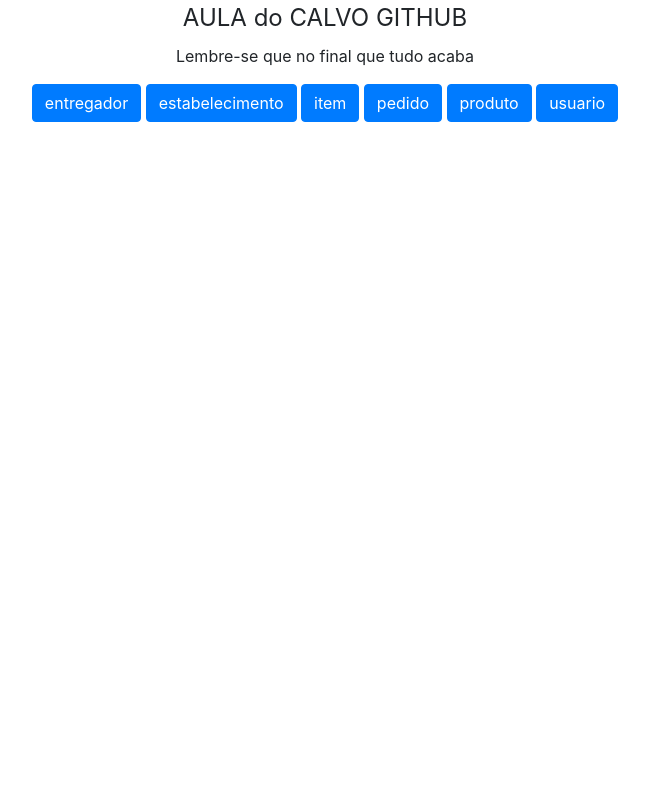
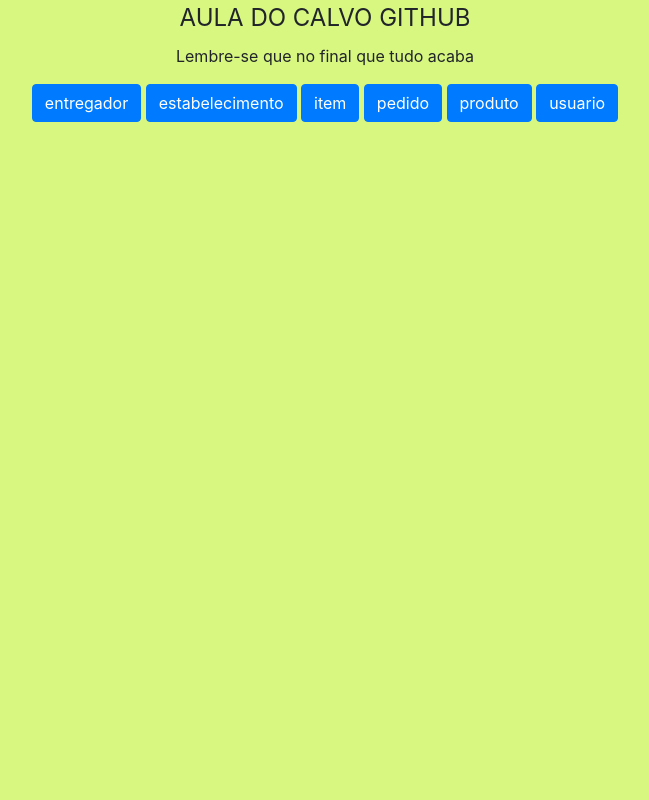
Before and after one commit to felipeosmar/senai-manutencao, a PHP site: page / in a window 1280 px wide. Shown: the whole page, without its empty margins (315-964 px from the left). Run offline with PHP 8.4, Linux system fonts and the light colour scheme.

Commit message:
cor de fundo

```diff
--- a/errorPage/ Renderer.php
+++ b/errorPage/ Renderer.php
@@ -15,6 +15,6 @@ class Renderer
 
         extract($data, EXTR_OVERWRITE);
 
-        include $viewFile;
+        include $viewFile;qwasd
     }
 }
--- a/index.php
+++ b/index.php
@@ -11,12 +11,16 @@
         table tr td:last-child a{
             margin-right: 5px;
         }
+        body{
+            background-color: #D8F781;
+        }
+
     </style>
 </head>
 <body>
 <fieldset>
 <center>
-<legend>AULA do CALVO GITHUB</legend>
+<legend>AULA DO CALVO GITHUB</legend>
 
 <p> Lembre-se que no final que tudo acaba</p>
 <div class="form-group">
@@ -35,4 +39,5 @@
 <script src="https://cdn.jsdelivr.net/npm/popper.js@1.16.0/dist/umd/popper.min.js" integrity="sha384-Q6E9RHvbIyZFJoft+2mJbHaEWldlvI9IOYy5n3zV9zzTtmI3UksdQRVvoxMfooAo" crossorigin="anonymous"></script>
 <script src="https://stackpath.bootstrapcdn.com/bootstrap/4.5.0/js/bootstrap.min.js" integrity="sha384-OgVRvuATP1z7JjHLkuOU7Xw704+h835Lr+6QL9UvYjZE3Ipu6Tp75j7Bh/kR0JKI" crossorigin="anonymous"></script>
 </body>
+
 </html>
```
